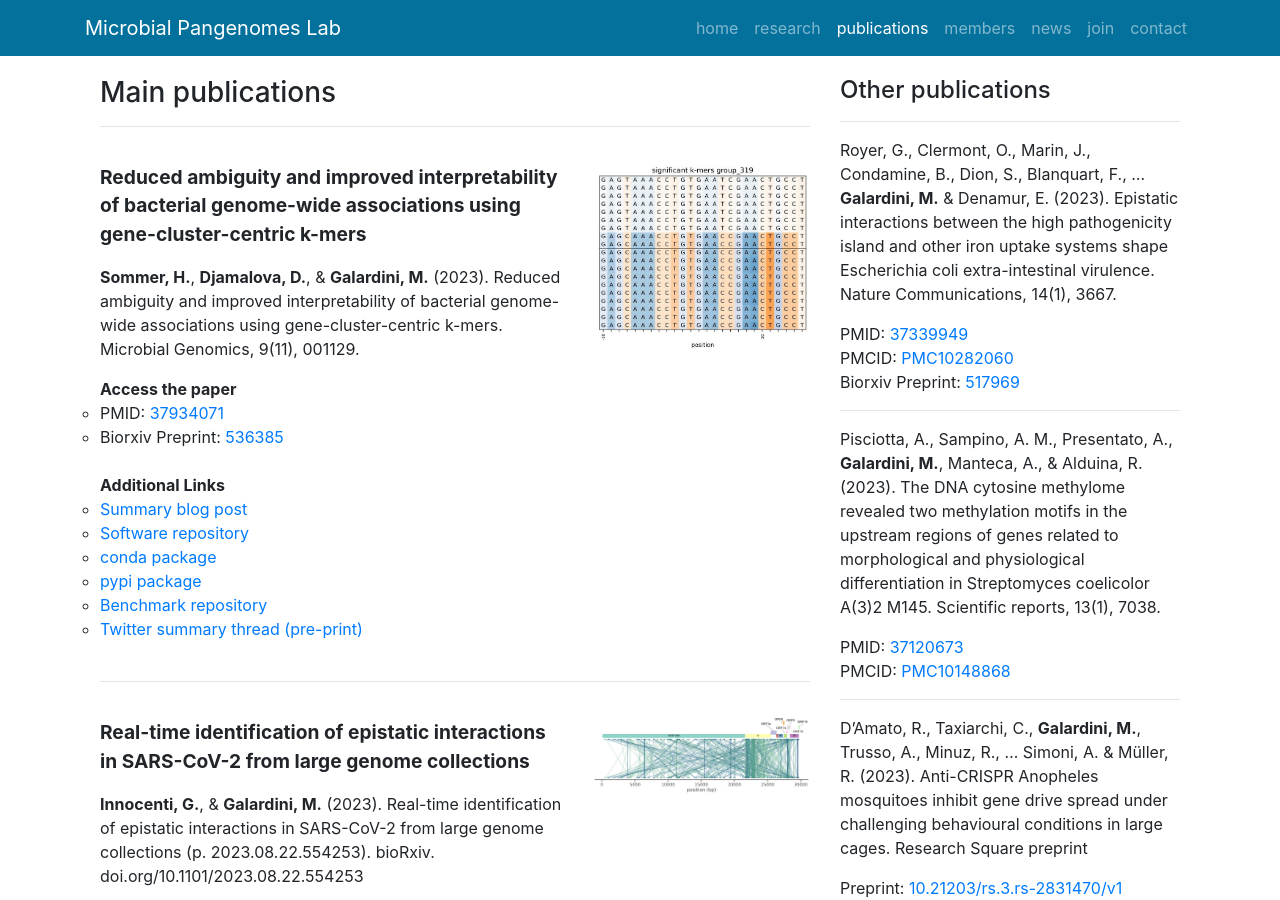
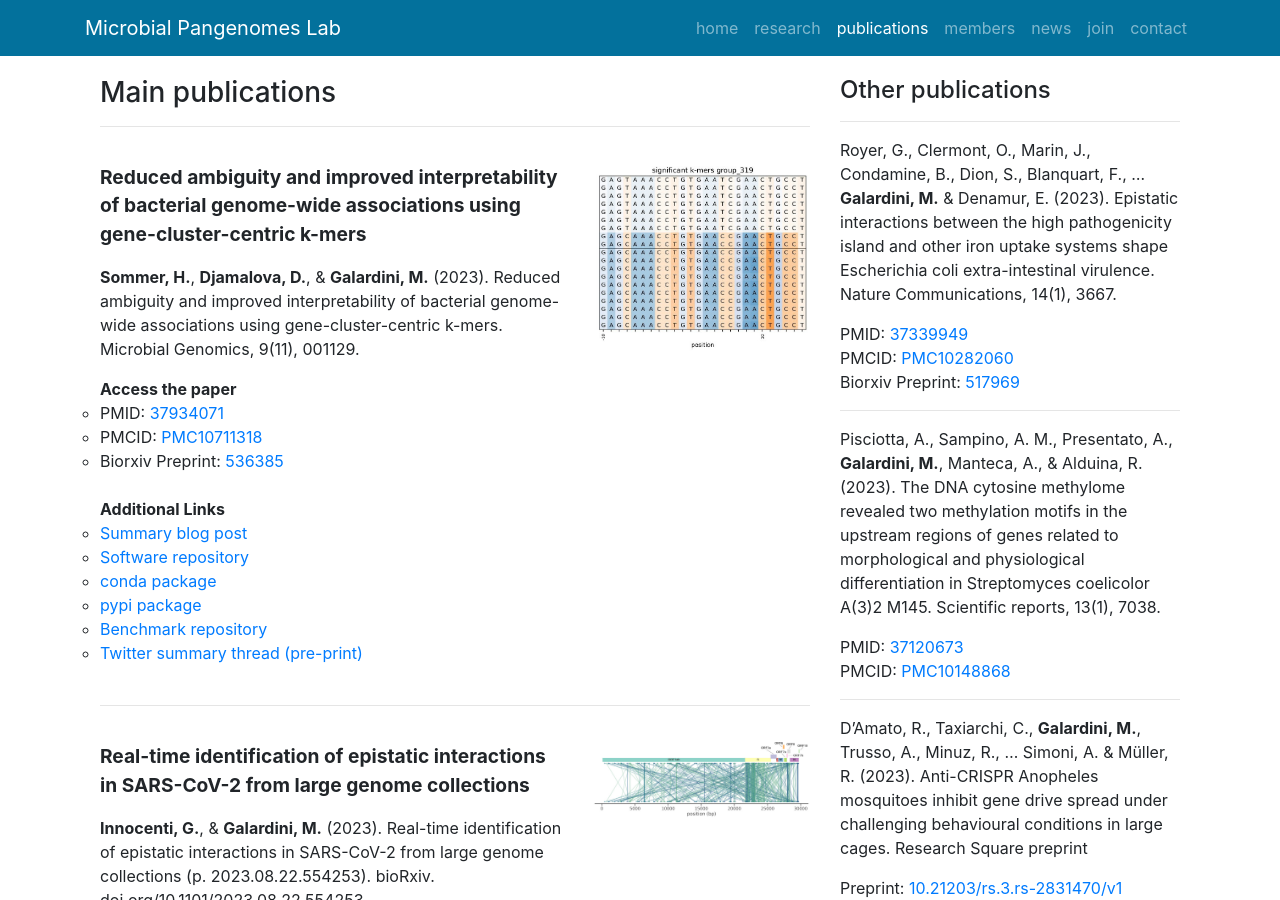
Before and after one commit to microbial-pangenomes-lab/microbial-pangenomes-lab.github.io, a Jekyll site: the page built from publications/index.html, in a window 1280 px wide and 900 px high. Built offline with Jekyll 4.4.1, drawn with Linux system fonts in a browser that asks for light colours; nearby versions of some CDN libraries; comment, search, counter and statistics services are not loaded.

Commit message:
Sommer et al., 2023 PMC link

```diff
--- a/_data/publications.yml
+++ b/_data/publications.yml
@@ -51,7 +51,7 @@
    date: '202311'
    image: '/static/img/pub/neubauer_2023.jpg'
    pmid: '37934071'
-   #pmcid: 'PMC8946752'
+   pmcid: 'PMC10711318'
    biorxiv: '2023.04.11.536385'
    links:
      - name: Summary blog post
```
